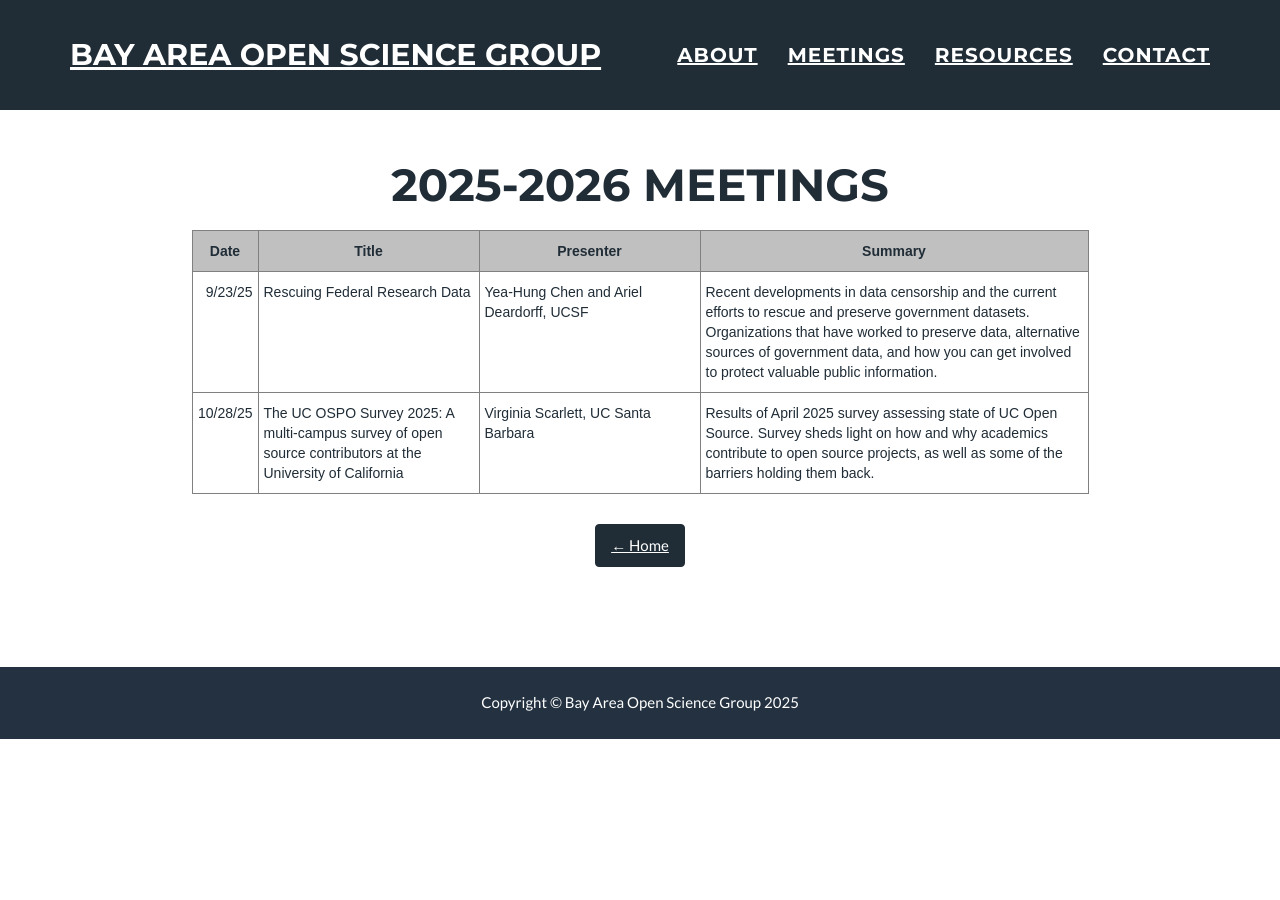
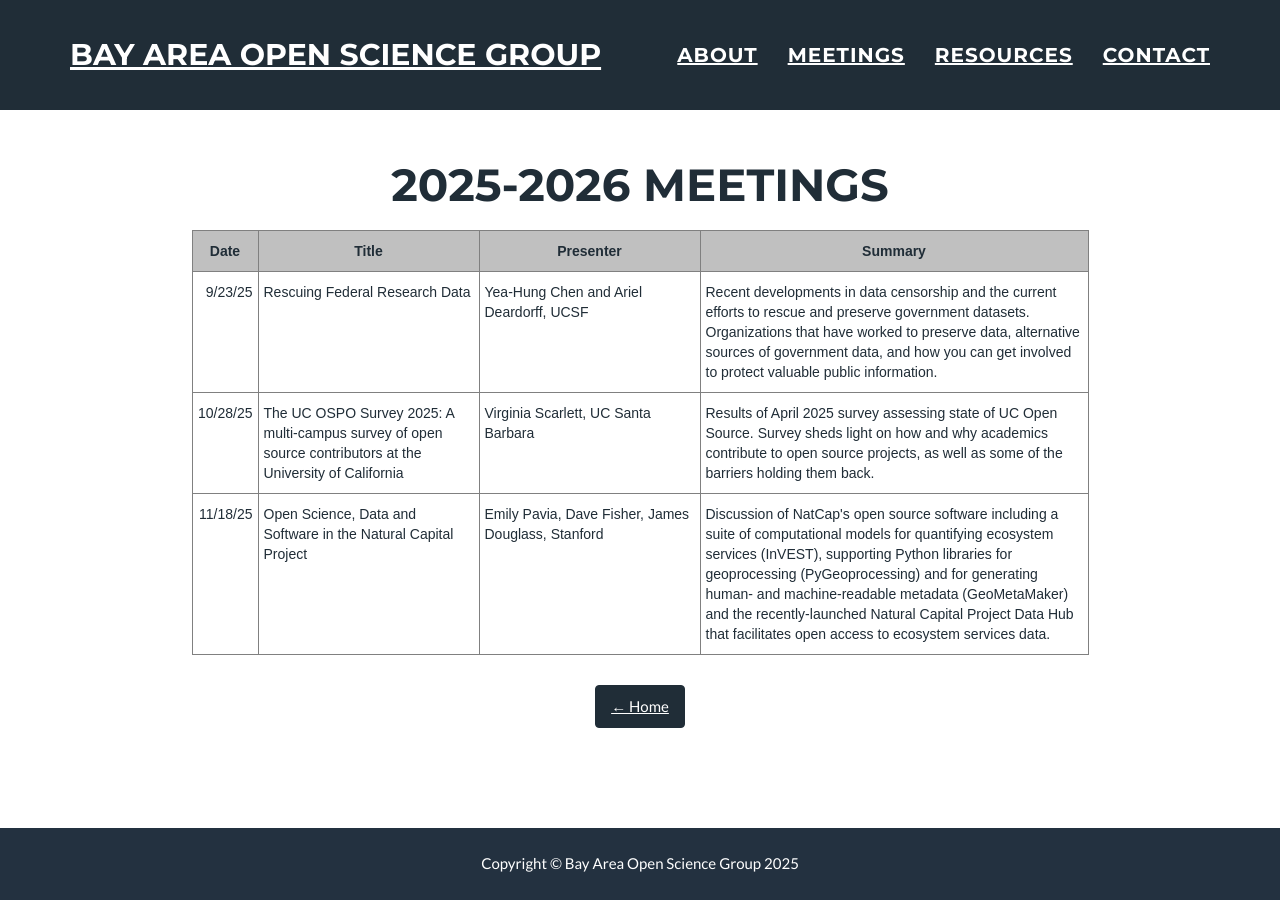
Before and after one commit to BayAreaOpenScienceGroup/BayAreaOpenScienceGroup.github.io, a Jekyll site: the page built from categories/past-meetings/_posts/2025-10-28-Past-Meetings-2025-2026.markdown, in a window 1280 px wide and 900 px high, scrolled down 705 px. Built offline with Jekyll 4.4.1, drawn with Linux system fonts in a browser that asks for light colours; nearby versions of some CDN libraries; library files that are not in the unit come from our copies; before the commit the page ends 1444 px from its top, so only the background shows below that.

Commit message:
update to meeting table

```diff
--- a/categories/past-meetings/_posts/2025-10-28-Past-Meetings-2025-2026.markdown
+++ b/categories/past-meetings/_posts/2025-10-28-Past-Meetings-2025-2026.markdown
@@ -46,5 +46,11 @@
     <td class="tg-0pky">Virginia Scarlett, UC Santa Barbara</td>
     <td class="tg-0pky">Results of April 2025 survey assessing state of UC Open Source. Survey sheds light on how and why academics contribute to open source projects, as well as some of the barriers holding them back.</td>
   </tr>
+    <tr>
+    <td class="tg-dvpl">11/18/25</td>
+    <td class="tg-0pky">Open Science, Data and Software in the Natural Capital Project</td>
+    <td class="tg-0pky">Emily Pavia, Dave Fisher, James Douglass, Stanford</td>
+    <td class="tg-0pky">Discussion of NatCap's open source software including a suite of computational models for quantifying ecosystem services (InVEST), supporting Python libraries for geoprocessing (PyGeoprocessing) and for generating human- and machine-readable metadata (GeoMetaMaker) and the recently-launched Natural Capital Project Data Hub that facilitates open access to ecosystem services data.</td>
+  </tr>
 </tbody></table>
 </div>
```
Also changed, not shown: 2 other files.
